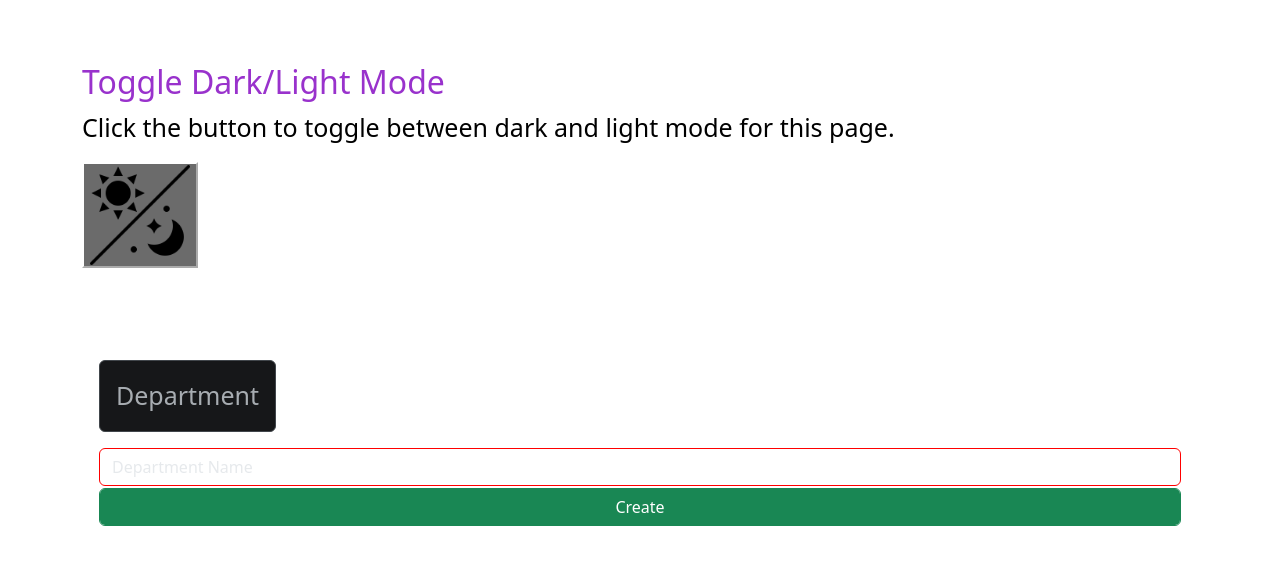
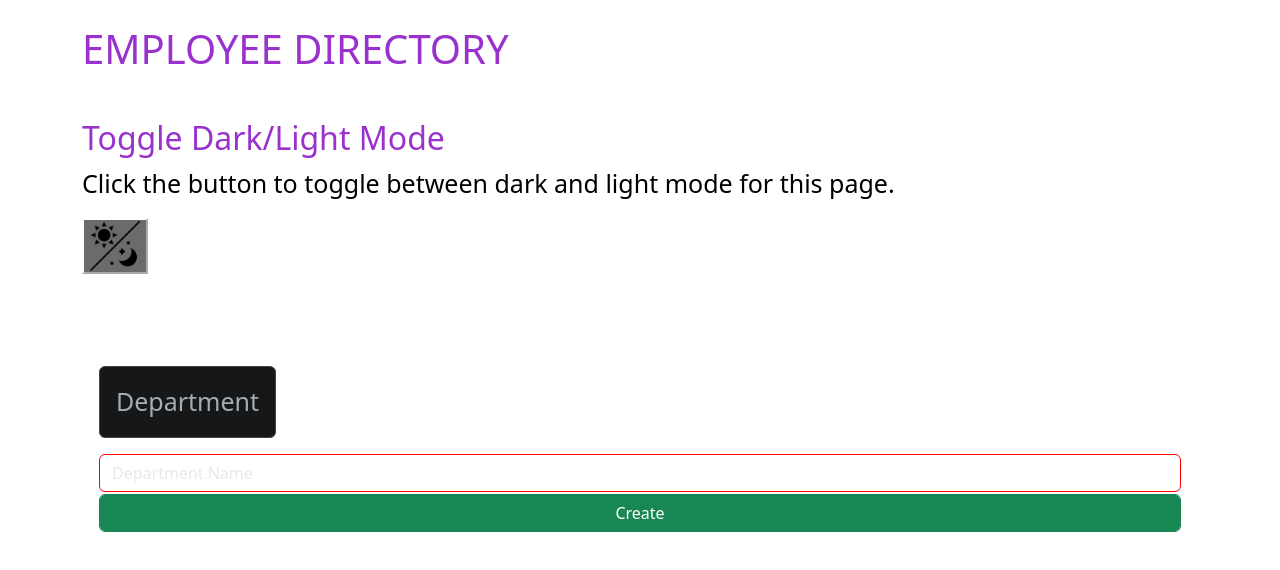
Before and after one commit to Rfgomes85/week-12-final-project, a website: page index.html in a window 1280 px wide. Drawn offline with nearby package versions, Linux system fonts and the light colour scheme.

Commit message:
final final one

```diff
--- a/index.html
+++ b/index.html
@@ -11,12 +11,13 @@
     <link rel="stylesheet" href="style.css">
     <title>Employee App</title>
 </head>
+<h1>EMPLOYEE DIRECTORY</h1>
 <body class="container">
 
     <br>
     <h2>Toggle Dark/Light Mode</h2>
     <p>Click the button to toggle between dark and light mode for this page.</p>
-    <button onclick="myFunction()"><img height="100pxs" width="100pxs" src="day-and-night.png"></button>
+    <button onclick="myFunction()"><img height="50pxs" width="50pxs" src="day-and-night.png"></button>
     <script>
     function myFunction() {
        let element = document.body;
--- a/style.css
+++ b/style.css
@@ -26,6 +26,6 @@ body {
     background-color: white;
   }
 
-  h2 {
+  h1, h2 {
     color: darkorchid;
     }
```
